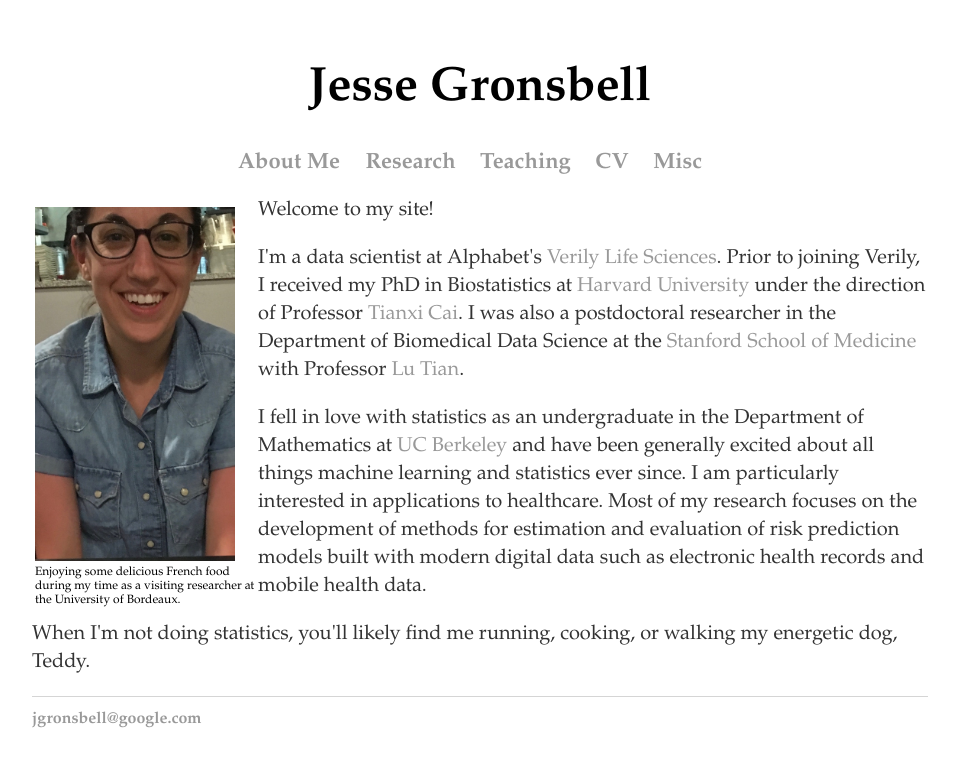
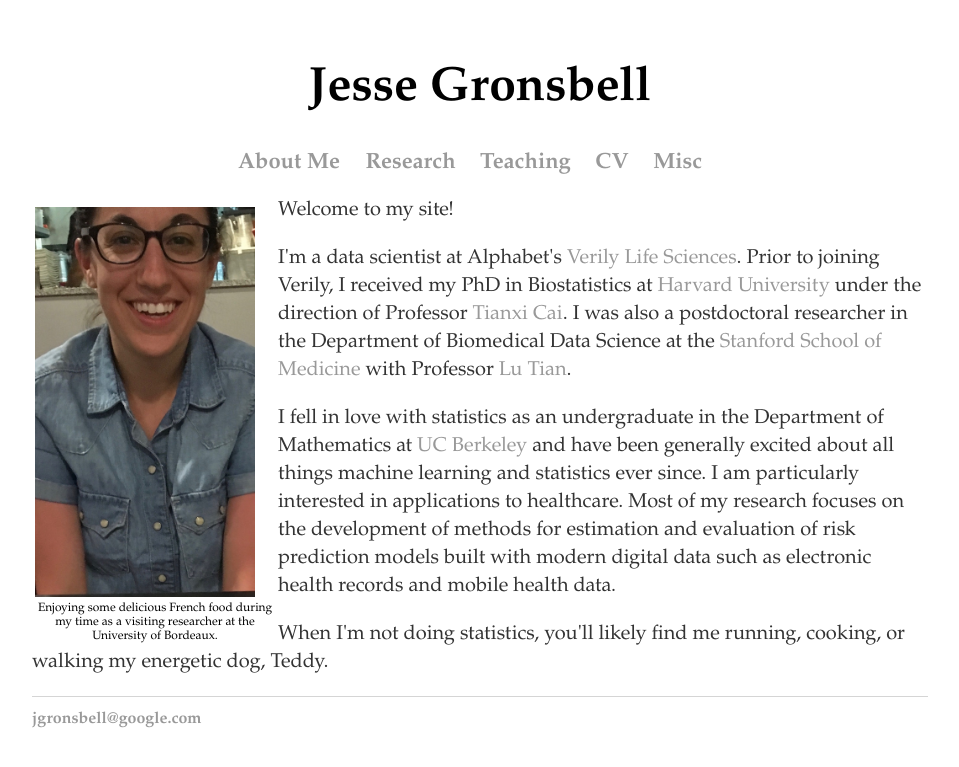
Before and after one commit to jgrons/old_website, a Jekyll site: the page built from index.html, in a window 1280 px wide. Shown: the top 767 px of the page, without its empty margins (160-1119 px from the left). Built offline with Jekyll 4.4.1, drawn with Linux system fonts in a browser that asks for light colours.

Commit message:
Update index.html

```diff
--- a/index.html
+++ b/index.html
@@ -4,12 +4,12 @@
 ---
 
 
-<table align = "left" width = "100px">
+<table align = "left" width = "95px">
 
 <tr>
 
-<td align = "left" style="font-size:12px; font-family: palatino">
-<img src="../pics/me_france.jpeg" HEIGHT="354" WIDTH="200" style="margin:8px 20px 0px 0px"
+<td align = "center" style="font-size:12px; font-family: palatino">
+<img src="../pics/me_france.jpeg" HEIGHT="390" WIDTH="220" style="margin:8px 20px 0px 0px"
                   title="JG" alt="JG"/>
 <br />
 Enjoying some delicious French food during my time as a visiting researcher at the University of Bordeaux.
```
